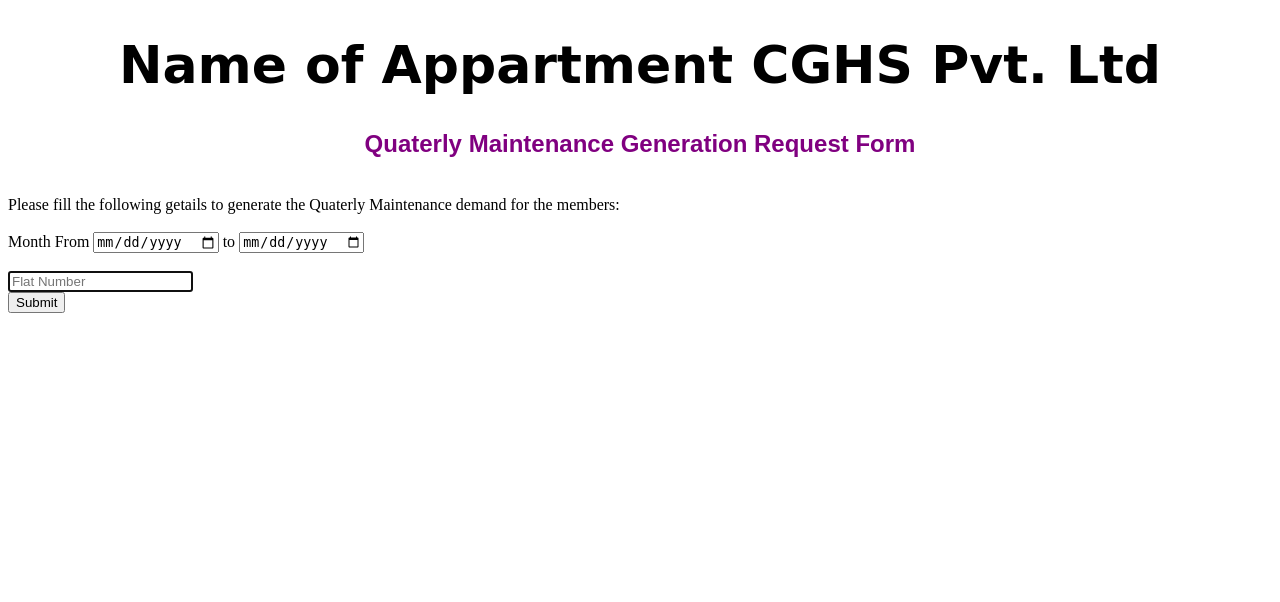
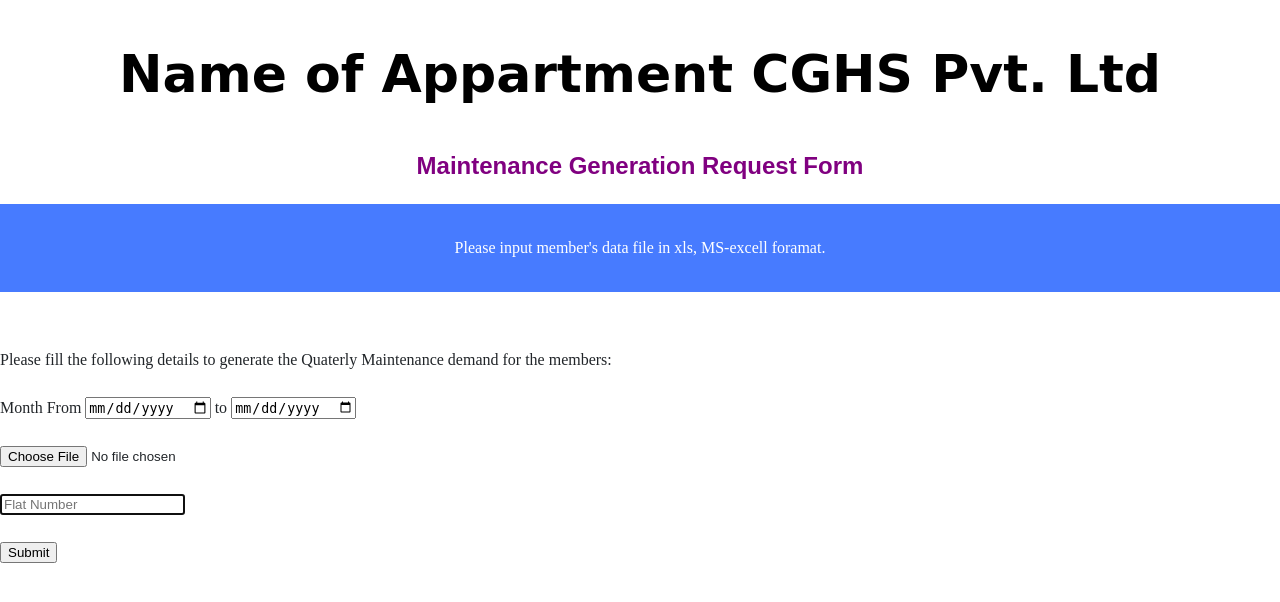
Before and after one commit to tanwar-abhi/Member-Dues-Generator, a Flask app: page / in a window 1280 px wide. Shown: the top 602 px of the page. Run offline with Flask 3, Linux system fonts and the light colour scheme.

Commit message:
upload button update

```diff
--- a/static/styles.css
+++ b/static/styles.css
@@ -15,3 +15,42 @@
 .formField1{
     align-content: center;
 }
+
+body {
+    background-color: #fff;
+    color: #212529;
+    font-size: 1rem;
+    font-weight: 400;
+    line-height: 1.5;
+    margin: 0;
+    text-align: left;
+}
+
+.container {
+    margin-left: auto;
+    margin-right: auto;
+    padding-left: 15px;
+    padding-right: 15px;
+    text-align: center;
+    width: 90%;
+}
+
+.jumbotron {
+    background-color: #477bff;
+    color: #fff;
+    margin-bottom: 2rem;
+    padding: 2rem 1rem;
+    text-align: center;
+}
+
+.section {
+    padding-bottom: 1rem;
+    padding-left: 2rem;
+    padding-right: 2rem;
+    padding-top: 0.5rem;
+}
+
+.section:hover {
+    background-color: #f5f5f5;
+    transition: color 2s ease-in-out, background-color 0.15s ease-in-out;
+}
--- a/templates/index.html
+++ b/templates/index.html
@@ -2,18 +2,31 @@
 
 {% block body %}
     <h1 class="heading1">Name of Appartment CGHS Pvt. Ltd</h1>
-    <h2 class="heading2">Quaterly Maintenance Generation Request Form</h2>
+    <h2 class="heading2">Maintenance Generation Request Form</h2>
+
+
+    <div class="jumbotron">
+        Please input member's data file in xls, MS-excell foramat.
+    </div>
+
+
+
     <form action="/" method="post">
-        <br>Please fill the following getails to generate the Quaterly Maintenance demand for the members:<br>
+        <br>Please fill the following details to generate the Quaterly Maintenance demand for the members:<br>
 
         <br>Month From
         <!-- <input name="month1" type="date" autocomplete="off" min="1" max="12" placeholder="Starting Month"> -->
         <input name="month1" type="date" autocomplete="off">
         to
         <input name="month1" type="date" autocomplete="off" placeholder="Ending Month">
-    <br><br>
+
+        <br><br>
+        <!-- type="file" creates a file-selection field and "Browser" button for upload -->
+        <input type="file" id="myFile" name="fileName">
+        <!-- <input type="submit"> -->
+        <br><br>
         <input name="FlatNo" type="text" autocomplete="off" autofocus placeholder="Flat Number">
-    </br>
+        </br><br>
         <input type="submit">
     </form>
 {% endblock %}
--- a/templates/layout.html
+++ b/templates/layout.html
@@ -2,6 +2,7 @@
 
 <html lang="en">
     <head>
+        <link href="https://fonts.googleapis.com/css2?family=Montserrat:wght@500&display=swap" rel="stylesheet">
         <!-- Link the css stylesheet defined in static folder -->
         <link href="static/styles.css" rel="stylesheet">
         <title>Maintenance Request Generator</title>
```
Also changed, not shown: app.py (line endings or trailing spaces).
